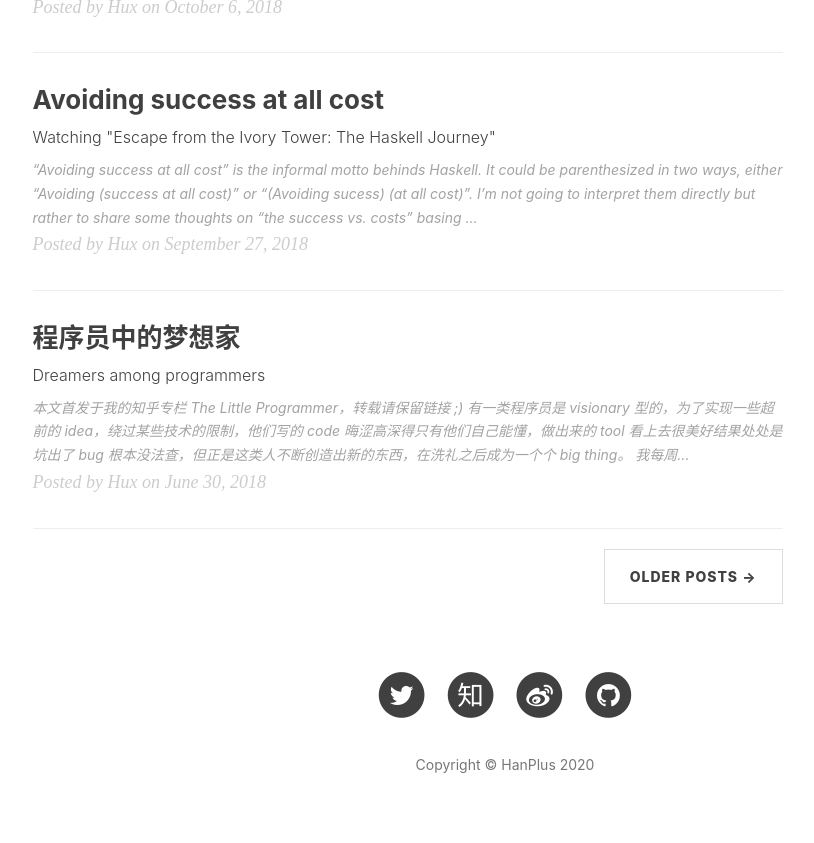
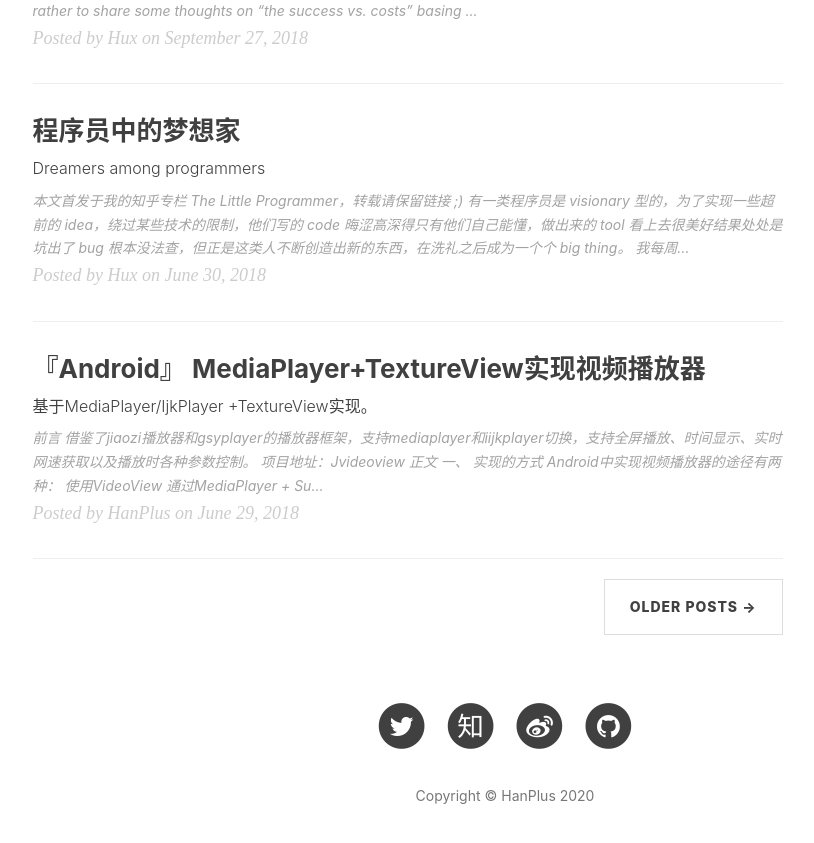
Before and after one commit to nicejiang/hanplus.github.io, a Jekyll site: the page built from index.html, in a window 1280 px wide and 900 px high, scrolled down 2138 px. Shown: the top 843 px of the window, without its empty margins (135-949 px from the left). Built offline with Jekyll 4.4.1, drawn with Linux system fonts in a browser that asks for light colours; nearby versions of some CDN libraries; the list of posts is cut into pages by our own code; comment, search, counter and statistics services are not loaded; some of the changed text lies outside the part shown.

Commit message:
Update 2020-6-12-android_player_ijkplayer.md

```diff
--- a/_posts/2020-6-12-android_player_ijkplayer.md
+++ b/_posts/2020-6-12-android_player_ijkplayer.md
@@ -1,3 +1,15 @@
+---
+layout:     post
+title:      "『Android』 MediaPlayer+TextureView实现视频播放器"
+subtitle:   "基于MediaPlayer/IjkPlayer +TextureView实现。"
+date:       2018-06-29 12:00:00
+author:     "HanPlus"
+header-img: "img/post-bg-2015.jpg"
+catalog: true
+tags:
+    - Android
+---
+
 ## 前言
 借鉴了jiaozi播放器和gsyplayer的播放器框架，支持mediaplayer和iijkplayer切换，支持全屏播放、时间显示、实时网速获取以及播放时各种参数控制。
 > **项目地址：[Jvideoview](https://github.com/HanPlus/Jvideoview)**
```
